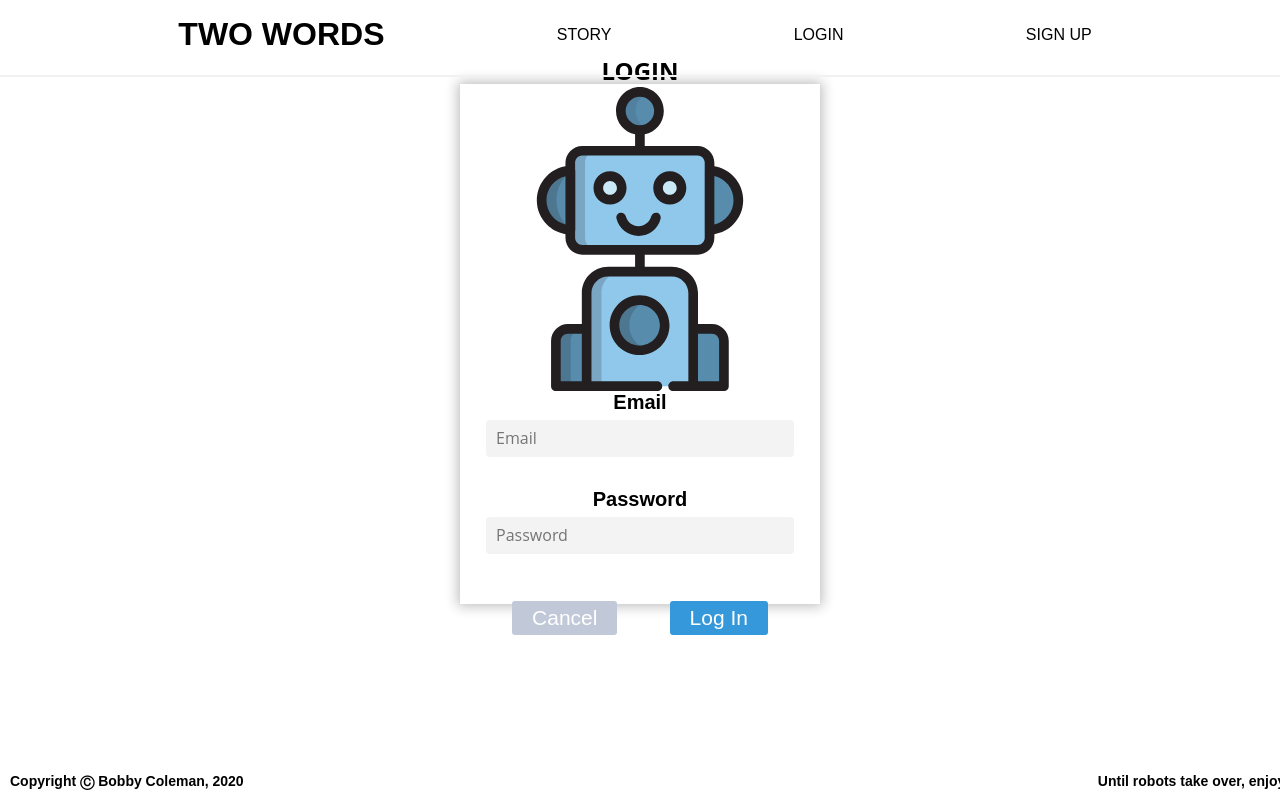
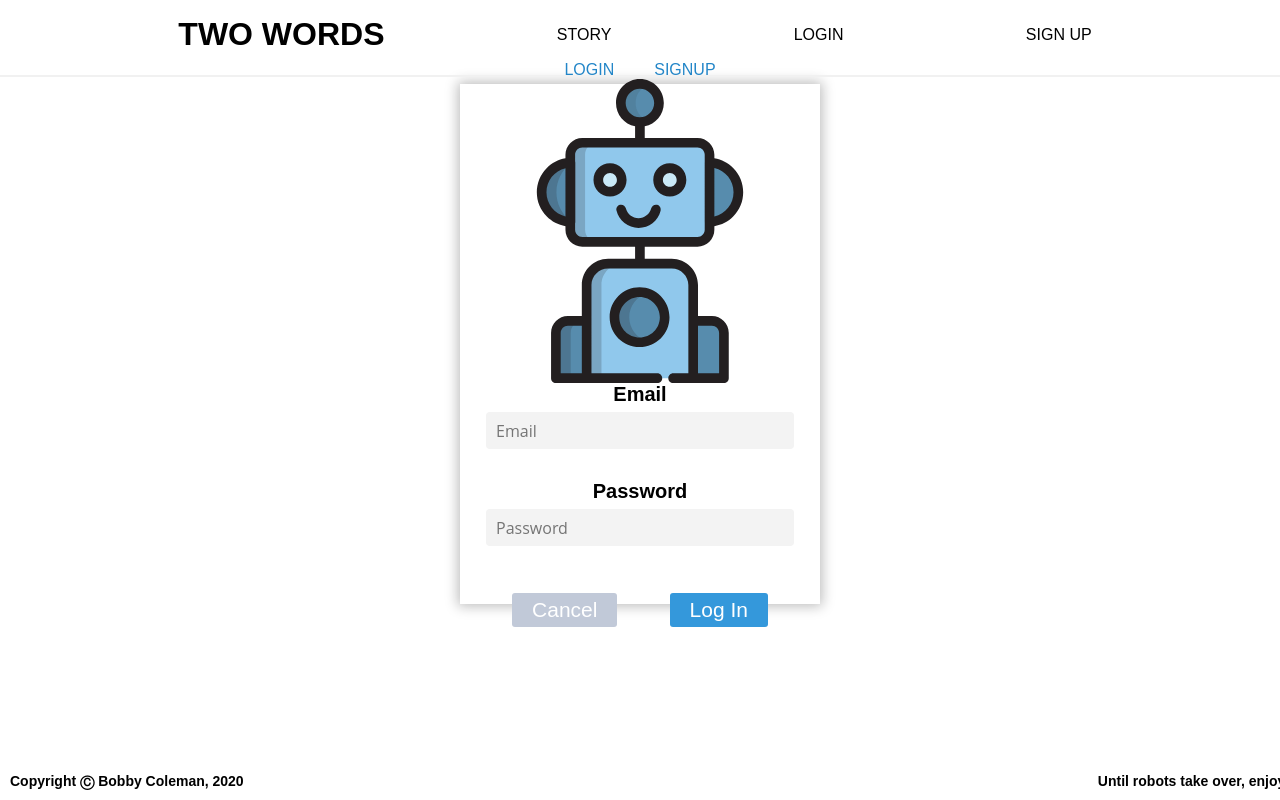
Before and after one commit to Bobby-Coleman/TwoWords, a React (Create React App) app: page /login in a window 1280 px wide. Built offline with nearby package versions, Linux system fonts and the light colour scheme.

Commit message:
Add login and signup links to registration form

```diff
--- a/src/pages3/App/App.css
+++ b/src/pages3/App/App.css
@@ -24,15 +24,19 @@ footer {
   font-size: 21px;
   padding: 5px 20px;
   border: 0;
-  background-color: #3498db;
   color: #fff;
   border-radius: 3px;
   transition: all 250ms ease-in-out;
   cursor: pointer;
+  text-decoration: none;
 }
 
 .btn:hover {
   background-color: #2386c8;
+}
+
+.btn {
+  background-color: #3498db;
 }
 
 .btn, .btn-cancel:focus {
@@ -41,7 +45,6 @@ footer {
 
 .btn-cancel {
   background-color: #c1c9d8;
-  text-decoration: none;
 }
 
 .btn-cancel:hover {
--- a/src/pages3/LoginPage/LoginPage.css
+++ b/src/pages3/LoginPage/LoginPage.css
@@ -27,6 +27,13 @@
     font-weight: 700;
     font-family: "Open Sans", sans-serif;
 }
+
+.header-group {
+    display: flex;
+    flex-direction: row;
+    flex-wrap: nowrap;
+}
+
 
 .form-login {
     display: flex;
@@ -79,3 +86,9 @@ input:focus {
     flex-direction: row;
     justify-content: space-around;
 }
+
+.signup-btn {
+    margin: 20px;
+    text-decoration: none;
+    color:  #2386c8;
+}
--- a/src/pages3/LoginPage/LoginPage.js
+++ b/src/pages3/LoginPage/LoginPage.js
@@ -32,7 +32,10 @@ class LoginPage extends Component {
         return (
           <div className="box-shadow">
             <div className="form-container">
-                <div className="form-header">LOGIN</div>
+                <div classname="header-group">
+                    <Link className="signup-btn" to='/login'>LOGIN</Link>
+                    <Link className="signup-btn" to='/signup'>SIGNUP</Link>
+                </div>
                 <div className="robot-img">
                     <img src={RobotImg} alt="Robot"/>
                 </div>
```
